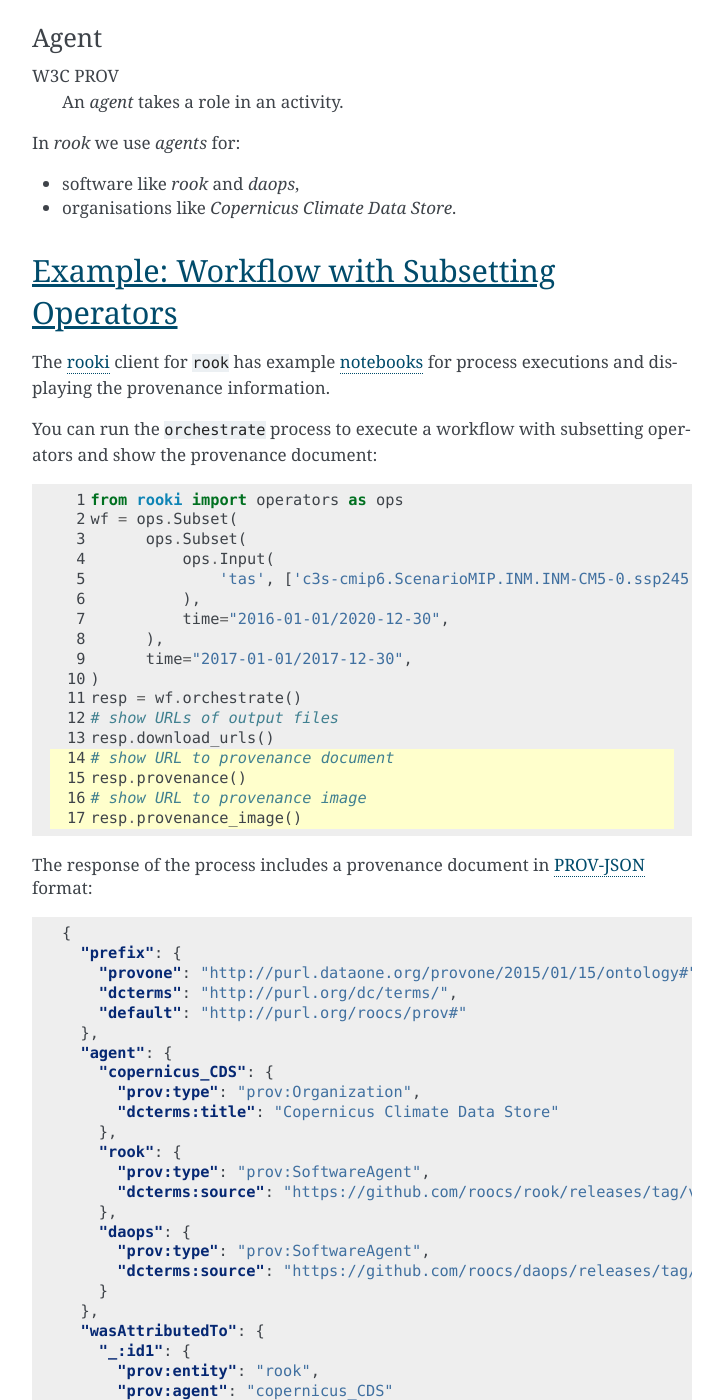
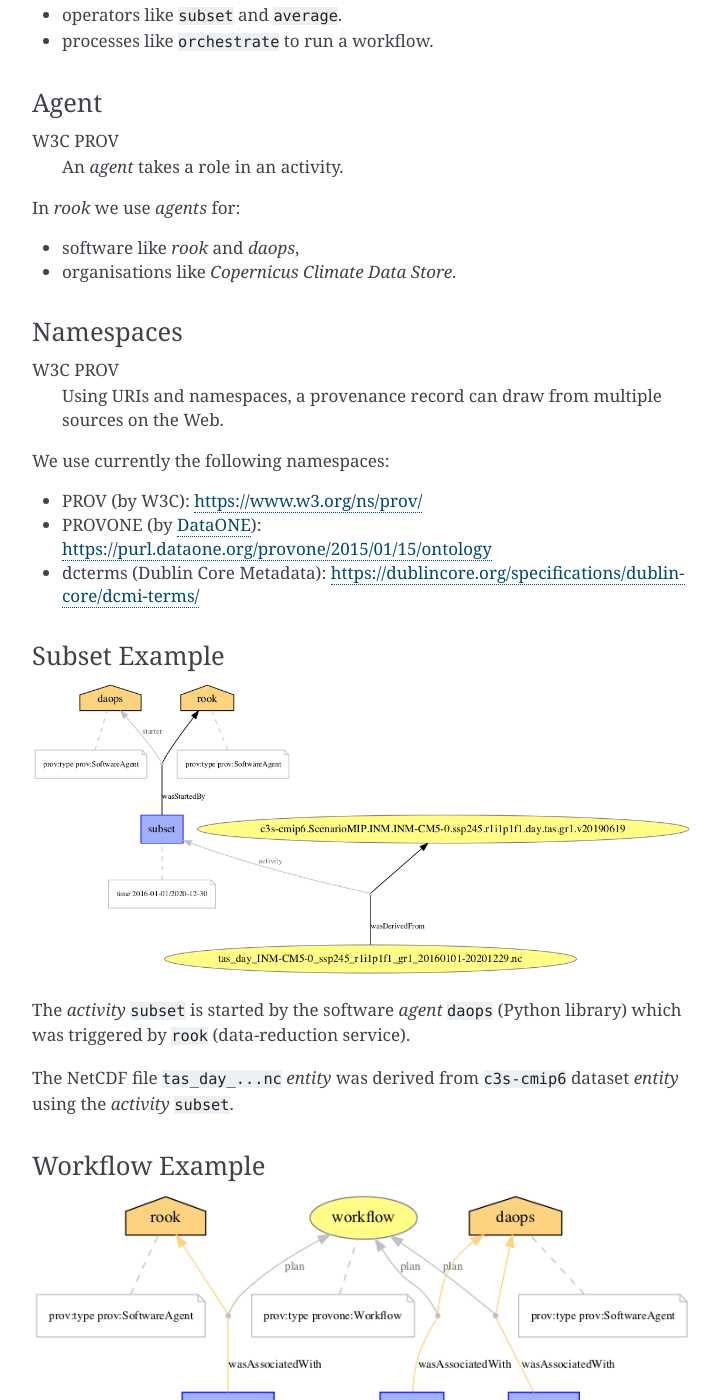
Before and after one commit to roocs/rook, a Sphinx documentation site: the page built from docs/source/prov.rst, in a window 1280 px wide and 1400 px high, scrolled down 1555 px. Shown: the whole window, without its empty margins (388-1111 px from the left). Built offline with Sphinx 7.4.7, drawn with Linux system fonts in a browser that asks for light colours; some of the changed text lies outside the part shown.

Commit message:
explain workflow etc

```diff
--- a/docs/source/prov.rst
+++ b/docs/source/prov.rst
@@ -28,6 +28,9 @@
 The `W3C PROV Primer`_ document gives an overview of the `W3C PROV`_ standard.
 
 .. image:: prov-overview.png
+
+A PROV document consists of *agents*, *activities* and *entities*.
+These can be connected via PROV *relations* like *wasDerivedFrom*.
 
 Entities
 ++++++++
@@ -62,6 +65,44 @@
 
 * software like *rook* and *daops*,
 * organisations like *Copernicus Climate Data Store*.
+
+Namespaces
+++++++++++
+
+W3C PROV
+    Using URIs and namespaces, a provenance record can draw from multiple sources on the Web.
+
+We use currently the following namespaces:
+
+* PROV (by W3C): https://www.w3.org/ns/prov/
+* PROVONE (by DataONE_): https://purl.dataone.org/provone/2015/01/15/ontology
+* dcterms (Dublin Core Metadata): https://dublincore.org/specifications/dublin-core/dcmi-terms/
+
+Subset Example
+++++++++++++++
+
+.. image:: prov-subset.png
+
+The *activity* ``subset`` is started by the software *agent* ``daops`` (Python library)
+which was triggered by ``rook`` (data-reduction service).
+
+The NetCDF file ``tas_day_...nc`` *entity* was derived from ``c3s-cmip6`` dataset *entity*
+using the *activity* ``subset``.
+
+Workflow Example
+++++++++++++++++
+
+.. image:: prov-workflow.png
+
+W3C PROV Plans
+  Activities may follow pre-defined procedures, such as recipes, tutorials, instructions, or workflows.
+  PROV refers to these, in general, as *plans*.
+
+In W3C PROV workflows are named *plans*.
+
+The *activity* ``orchestrate`` is started by the *agent* ``rook``. It uses
+a workflow document ``entity`` (*plan*) which consists of a ``subset`` and ``average``
+*activity*. These activities are started by the software *agent* ``daops``.
 
 Example: Workflow with Subsetting Operators
 -------------------------------------------
@@ -106,7 +147,6 @@
    :alt: Provenance Example
 
 
-
 Related work in other Projects
 ------------------------------
 
@@ -118,6 +158,7 @@
 .. _`W3C PROV`: https://www.w3.org/TR/prov-dm/
 .. _`W3C PROV Primer`: https://www.w3.org/TR/2013/NOTE-prov-primer-20130430/
 .. _PROV-JSON: https://openprovenance.org/prov-json/
+.. _DataONE: https://www.dataone.org/
 .. _rooki: https://rooki.readthedocs.io/en/latest/
 .. _notebooks: https://nbviewer.jupyter.org/github/roocs/rooki/tree/master/notebooks/demo/
 .. _ESMValTool: https://docs.esmvaltool.org/en/latest/community/diagnostic.html?highlight=provenance#recording-provenance
```
Also changed, not shown: docs/source/prov-subset.png (added), docs/source/prov-workflow.png (added).
